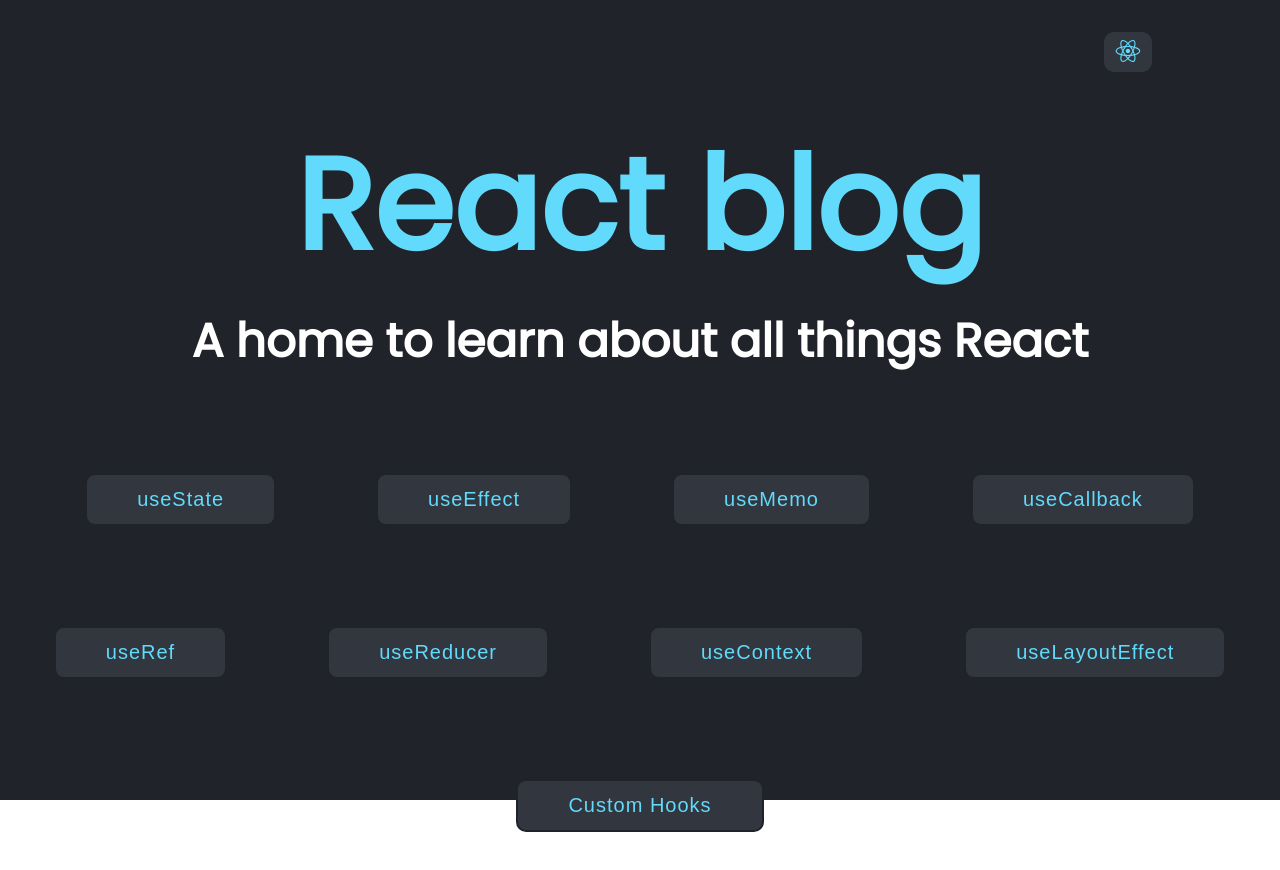
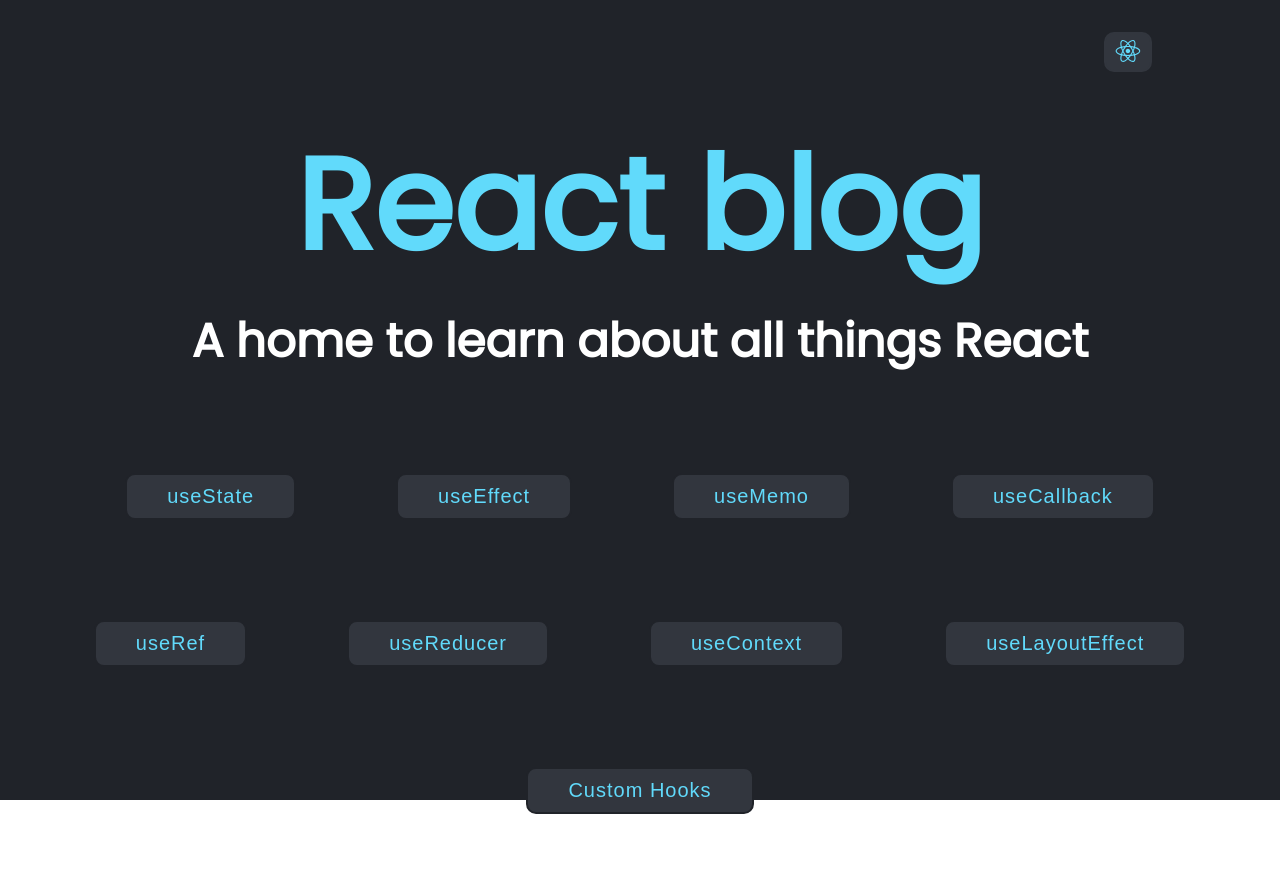
Before and after one commit to taine-rasmussen/react-blog, a React (Create React App) app: page / in a window 1280 px wide. Shown: the top 870 px of the page. Built offline with nearby package versions, Linux system fonts and the light colour scheme.

Commit message:
changed blogLinks padding

```diff
--- a/src/App.css
+++ b/src/App.css
@@ -10,7 +10,7 @@ body {
   font-size: 20px;
   font-weight: 200;
   letter-spacing: 1px;
-  padding: 13px 50px 13px;
+  padding: 10px 40px 10px;
   outline: 0;
   border-radius: 10px;
   cursor: pointer;
```
